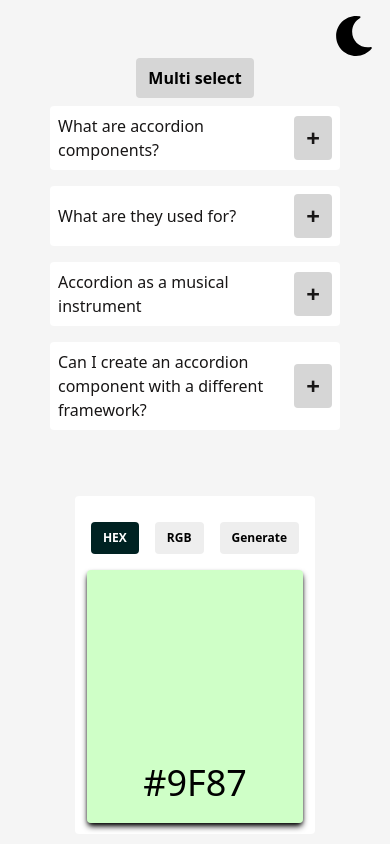
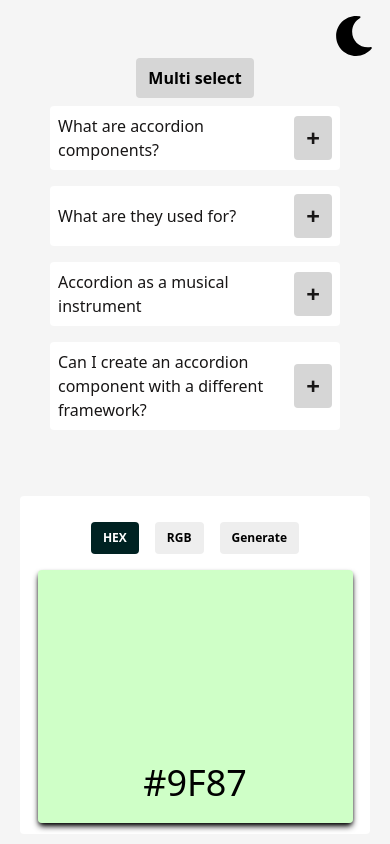
Before and after one commit to hassanjan1841/react-accordian, a React (Vite) app: page / in a window 390 px wide. Built offline with nearby package versions, Linux system fonts and the light colour scheme.

Commit message:
added the more responsive to the random size iwdth

```diff
--- a/src/components/randomColorGenerator/index.jsx
+++ b/src/components/randomColorGenerator/index.jsx
@@ -24,7 +24,7 @@
     }
   };
   return (
-    <div className="element-primary flex-center h-[40vh] max-w-[900px] flex-col">
+    <div className="element-primary flex-center h-[40vh] min-w-[350px] max-w-[900px] flex-col">
       <div className="flex-center my-4 w-full gap-4 px-4">
         <span
           className={
```
